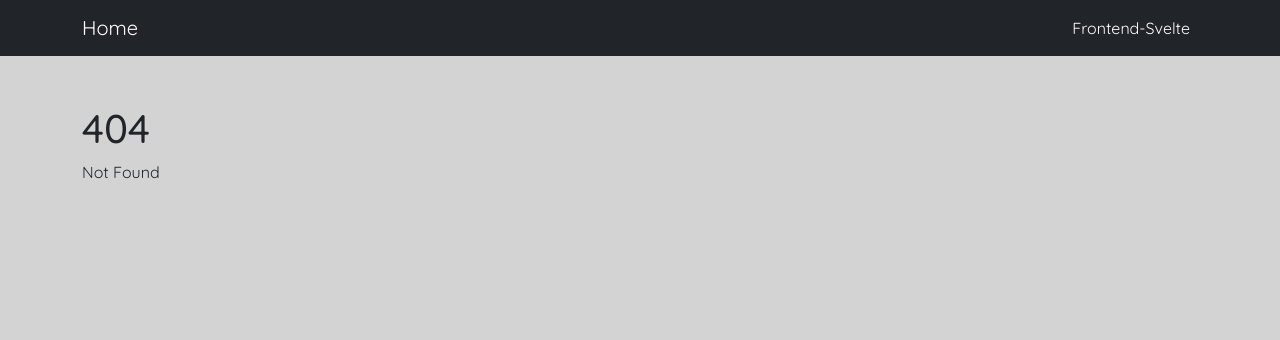
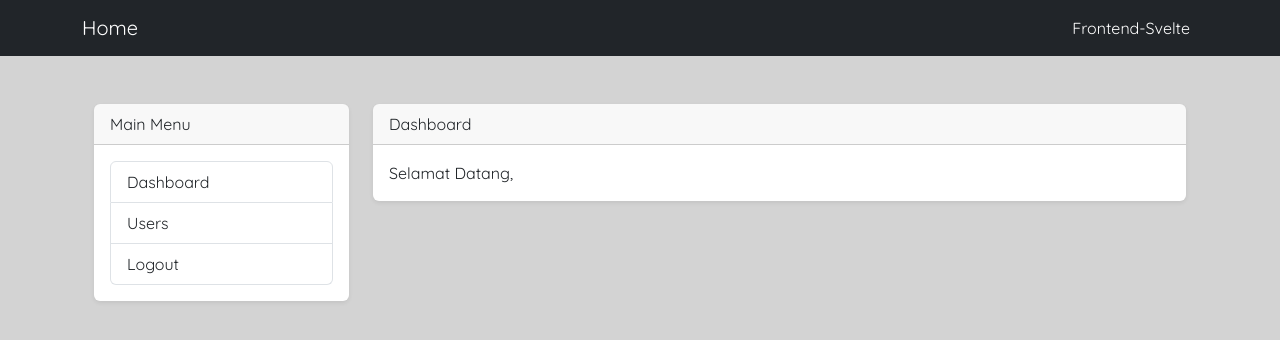
Before and after one commit to AQodS/fe-svelte, a SvelteKit app: page /admin/dashboard in a window 1280 px wide. Before the commit this address had no page. Shown: the top 340 px of the page. Built offline with nearby package versions, Linux system fonts and the light colour scheme.

Commit message:
feat: sidebar menu

```diff
--- /dev/null
+++ b/src/components/SidebarMenu.svelte
@@ -0,0 +1,15 @@
+<div class="card border-0 rounded shadow-sm">
+  <div class="card-header">Main Menu</div>
+  <div class="card-body">
+    <div class="list-group">
+      <a href="/admin/dashboard" class="list-group-item list-group-item-action"
+        >Dashboard</a
+      >
+      <a href="/admin/users" class="list-group-item list-group-item-action"
+        >Users</a
+      >
+      <a href="/logout" class="list-group-item list-group-item-action">Logout</a
+      >
+    </div>
+  </div>
+</div>
--- /dev/null
+++ b/src/routes/admin/dashboard/+page.svelte
@@ -0,0 +1,20 @@
+<script>
+  //import sidebar menu
+  import SidebarMenu from "../../../components/SidebarMenu.svelte";
+</script>
+
+<div class="container mt-5 mb-5">
+  <div class="row">
+    <div class="col-md-3">
+      <SidebarMenu />
+    </div>
+    <div class="col-md-9">
+      <div class="card border-0 rounded shadow-sm">
+        <div class="card-header">Dashboard</div>
+        <div class="card-body">
+          Selamat Datang, <strong></strong>
+        </div>
+      </div>
+    </div>
+  </div>
+</div>
```
